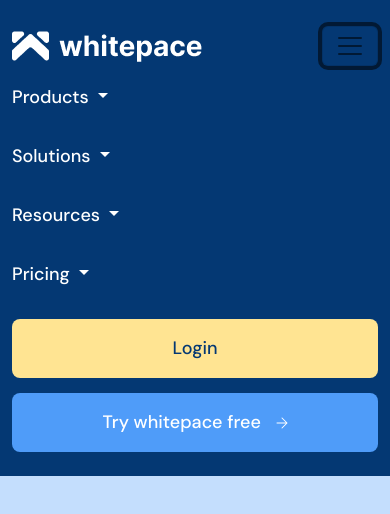
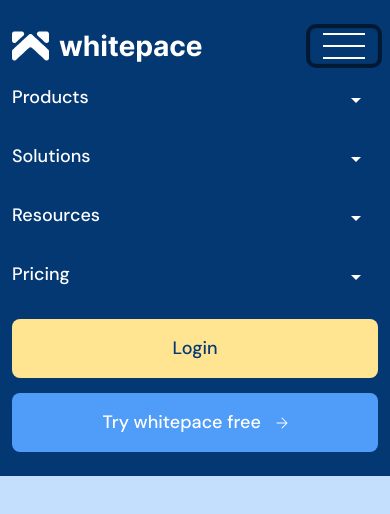
Before and after one commit to sagorbiragee/White-page, a plain HTML site: page index.html in a window 390 px wide. Both pictures are taken after a click on the button "Toggle navigation". Drawn offline with nearby package versions, Linux system fonts and the light colour scheme.

Commit message:
header area fainal completed

```diff
--- a/index.html
+++ b/index.html
@@ -15,7 +15,7 @@
                 <img src="img/logo.png" alt="">
               </a>
               <button class="navbar-toggler" type="button" data-bs-toggle="collapse" data-bs-target="#navbarNavDropdown" aria-controls="navbarNavDropdown" aria-expanded="false" aria-label="Toggle navigation">
-                <span class="navbar-toggler-icon"></span>
+                <img src="img/Btn.png" alt="">
               </button>
               <div class="collapse navbar-collapse" id="navbarNavDropdown">
                 <ul class="navbar-nav ms-auto">
--- a/style.css
+++ b/style.css
@@ -50,7 +50,10 @@ header css
     font-weight: 500;
     padding: 16px 24px;
 }
-
+.header-area.navbar-toggler {
+    border: none;
+    box-shadow: none;
+}
 
 
 @media (max-width: 991px){
@@ -68,4 +71,14 @@ header css
        .header-area .nav-link {
         padding: 16px 0 !important;
     }
+    .header-area .nav-link {
+       position: relative;
+    }
+    .header-area .nav-link::after {
+        position: absolute;
+        right: 12px;
+        top: 50%;
+        transform: translate(-50%);
+     }
+
 }
```
Also changed, not shown: img/Btn.png (added).
